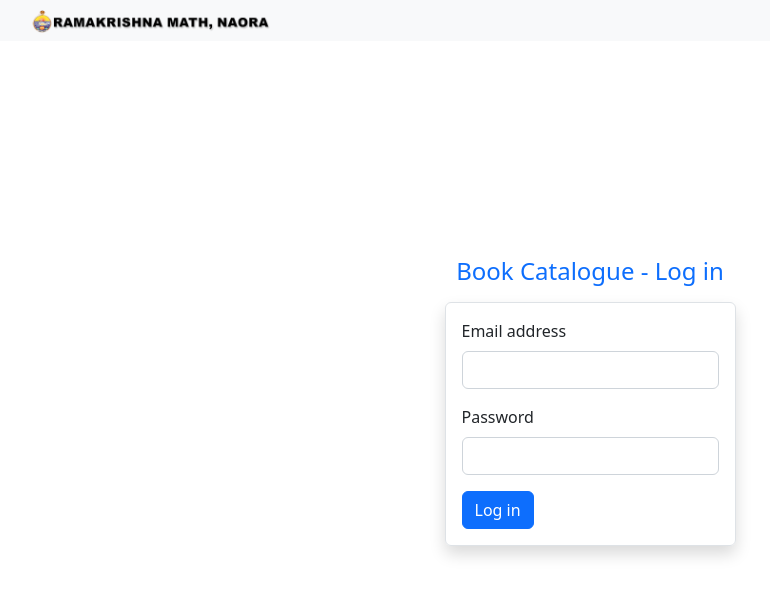
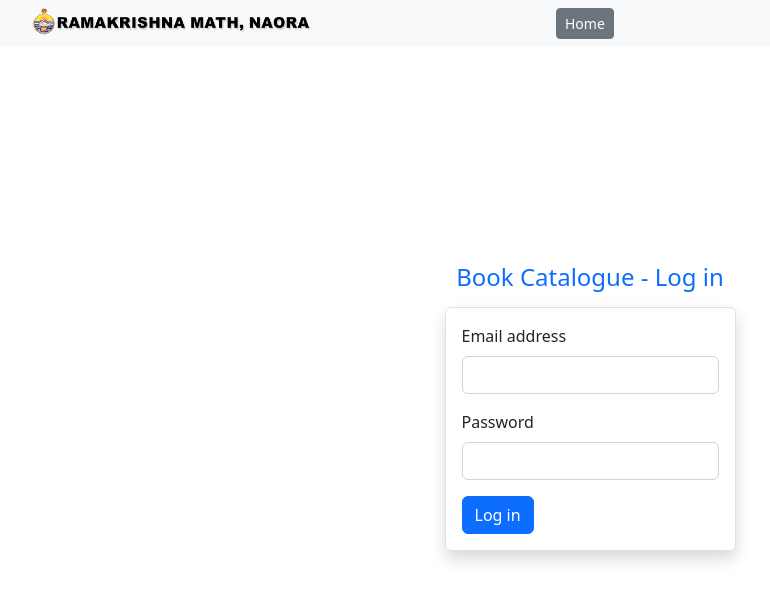
Before and after one commit to rajdeepdebnath/rkm-naora-book-catalogue, a React (Vite) app: page /login in a window 1280 px wide. Shown: the top 600 px of the page, without its empty margins (50-820 px from the left). Built offline with nearby package versions, Linux system fonts and the light colour scheme; no server answers.

Commit message:
fixed login issue

```diff
--- a/api.ts
+++ b/api.ts
@@ -34,5 +34,6 @@ export const signIn = async ({email,password}:SignIn) => {
 export const logOut = async () => {
   const auth = getAuth();
   await signOut(auth);
+  localStorage.removeItem('isLoggedIn');
   return;
 }
--- a/src/App.tsx
+++ b/src/App.tsx
@@ -6,15 +6,11 @@ import "bootstrap/dist/css/bootstrap.min.css";
 import Home from './Home';
 import Login from './Login';
 import ProtectedRoute from './ProtectedRoute';
+import TopNavbar from './Navbar';
+import { useIsLoggedIn } from './useIsLoggedIn';
 
 function App() {
-  const [isLoggedIn, setIsLoggedIn] = useState<boolean | null>(null);
-
-  useEffect(() => {
-    console.log(localStorage.getItem('isLoggedIn'));
-
-    setIsLoggedIn(Boolean(localStorage.getItem('isLoggedIn')))
-  }, []);
+  let [isLoggedIn, setIsLoggedIn] = useIsLoggedIn();
 
   // console.log(`isLoggedIn:${isLoggedIn}`);
   if(isLoggedIn === null){
@@ -23,19 +19,13 @@ function App() {
 
   return (
     <BrowserRouter>
+      <TopNavbar  isLoggedIn={isLoggedIn} setIsLoggedIn={setIsLoggedIn}/>
       <Routes>
-        <Route index element={
-        <ProtectedRoute isLoggedIn={isLoggedIn}>
-              <Home setIsLoggedIn={setIsLoggedIn} />
-            </ProtectedRoute>} />
-        <Route path="login" element={<Login setIsLoggedIn={setIsLoggedIn} />} />
+        <Route index element={<Home isLoggedIn={isLoggedIn} />} />
+        <Route path="login" element={<Login isLoggedIn={isLoggedIn} setIsLoggedIn={setIsLoggedIn} />} />
         <Route
           path="home"
-          element={
-            <ProtectedRoute isLoggedIn={isLoggedIn}>
-              <Home setIsLoggedIn={setIsLoggedIn} />
-            </ProtectedRoute>
-          }
+          element={<Home isLoggedIn={isLoggedIn}  />}
         />
       </Routes>
     </BrowserRouter>
--- a/src/Home.tsx
+++ b/src/Home.tsx
@@ -2,13 +2,10 @@ import { useEffect, useState } from 'react'
 import { getAllBooks, logOut } from '../api'
 import { Book } from './types/book';
 import Button from 'react-bootstrap/Button';
-import { useNavigate } from 'react-router-dom';
+import { useIsLoggedIn } from './useIsLoggedIn';
 
-function Home({setIsLoggedIn}) {
+function Home({isLoggedIn}) {
   const [books, setBooks] = useState<Book[]>([])
-  const navigate = useNavigate();
-
-console.log(books);
 
 
   useEffect(() => {
@@ -16,18 +13,10 @@ console.log(books);
 
   }, []);
 
-    const handleLogout = async (e) => {
-        e.preventDefault();
-        await logOut();
-        localStorage.removeItem('isLoggedIn');
-        setIsLoggedIn(false);
-        navigate('/');
-    }
-
   return (
     <div>
       <input type="text"></input><Button variant="primary">Primary</Button>
-      <Button variant="primary" onClick={handleLogout}>Logout</Button>
+      {isLoggedIn && 'Add book'}
       {books.map(book =><div key={book.id}>{`${book.Name} - ${book.Author}`}</div>)}
     </div>
   )
--- a/src/Login.tsx
+++ b/src/Login.tsx
@@ -6,8 +6,9 @@ import Form from 'react-bootstrap/Form';
 import { useState } from 'react';
 import { useNavigate } from 'react-router-dom';
 import { signIn } from '../api';
+import { useIsLoggedIn } from './useIsLoggedIn';
 
-const Login = ({setIsLoggedIn}) => {
+const Login = ({isLoggedIn, setIsLoggedIn}) => {
     const [email, setEmail] = useState('');
     const [password, setPassword] = useState('');
     const navigate = useNavigate();
@@ -19,6 +20,10 @@ const Login = ({setIsLoggedIn}) => {
         // localStorage.setItem('token', u.stsTokenManager.accessToken);
         localStorage.setItem('isLoggedIn', Boolean(u).toString());
         setIsLoggedIn(Boolean(u))
+        navigate('/');
+    }
+
+    if(isLoggedIn) {
         navigate('/');
     }
 
--- a/src/Navbar.tsx
+++ b/src/Navbar.tsx
@@ -2,14 +2,42 @@ import Container from 'react-bootstrap/Container';
 import Row from 'react-bootstrap/Row';
 import Col from 'react-bootstrap/Col';
 import Navbar from 'react-bootstrap/Navbar';
+import Button from 'react-bootstrap/Button';
+import { Link } from "react-router-dom";
+import { useLocation } from 'react-router-dom';
+import {useIsLoggedIn} from './useIsLoggedIn';
+import { useNavigate } from 'react-router-dom';
+import { logOut } from '../api';
 
-const TopNavbar = () => {
+const TopNavbar = ({isLoggedIn, setIsLoggedIn}) => {
+  let location = useLocation();
+  const navigate = useNavigate();
+  console.log(isLoggedIn);
+
+
+  const handleLogout = async (e) => {
+    e.preventDefault();
+    await logOut();
+    setIsLoggedIn(false);
+    navigate('/');
+}
+
+
   return (
     <Navbar className="bg-light">
         <Container>
           <Row>
-            <Col lg={6} md={6} sm={6} xs={10}>
+            <Col lg={6} md={6} sm={6} xs={8}>
               <img src="/nav.png" alt="RKM Naora" className='w-100' />
+            </Col>
+            <Col lg={6} md={6} sm={6} xs={4} className='text-end'>
+              {location.pathname !== "/login" && !isLoggedIn
+              && <Link to='/login' className='btn btn-primary btn-sm'>Log in</Link>}
+              {isLoggedIn
+              &&
+              <Button variant="primary" onClick={handleLogout} className='btn-sm'>Log out</Button>}
+              {location.pathname === "/login"
+              && <Link to='/' className='btn btn-secondary btn-sm'>Home</Link>}
             </Col>
           </Row>
         </Container>
--- a/src/main.tsx
+++ b/src/main.tsx
@@ -6,11 +6,9 @@ import "bootstrap/dist/css/bootstrap.min.css";
 import Home from './Home';
 import Login from './Login';
 import ProtectedRoute from './ProtectedRoute';
-import TopNavbar from './Navbar';
 
 ReactDOM.createRoot(document.getElementById('root') as HTMLElement).render(
   <React.StrictMode>
-    <TopNavbar />
     <App />
   </React.StrictMode>,
 )
--- /dev/null
+++ b/src/useIsLoggedIn.tsx
@@ -0,0 +1,14 @@
+import { useEffect, useState } from "react";
+
+
+export const useIsLoggedIn = () => {
+    const [isLoggedIn, setIsLoggedIn] = useState<boolean | null>(null);
+
+  useEffect(() => {
+    // console.log(localStorage.getItem('isLoggedIn'));
+
+    setIsLoggedIn(Boolean(localStorage.getItem('isLoggedIn')))
+  }, []);
+
+  return [isLoggedIn, setIsLoggedIn] as const;
+}
```
